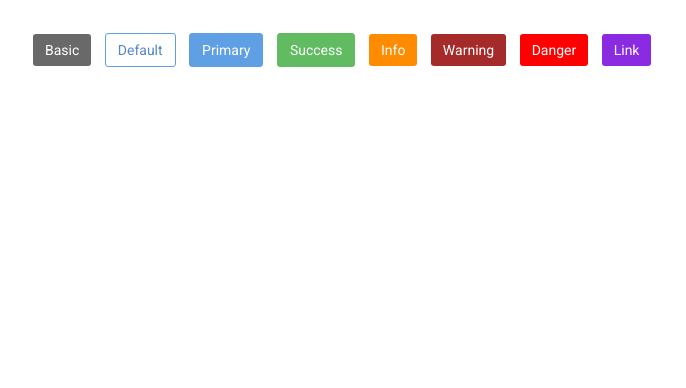
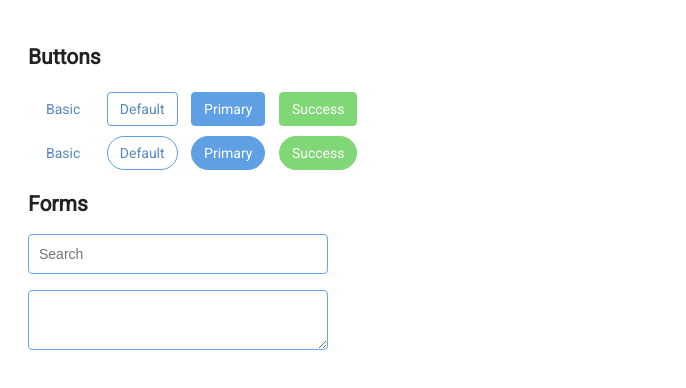
Before and after one commit to Reckue/web-ui-components, a plain HTML site: page buttons/index.html in a window 1280 px wide. Shown: the whole page, without its empty margins (0-686 px from the left). Drawn offline with Linux system fonts and the light colour scheme.

Commit message:
Fix buttons and add forms

```diff
--- a/buttons/index.html
+++ b/buttons/index.html
@@ -1,4 +1,4 @@
-<html>
+<html lang="en">
     <head>
         <title>Buttons</title>
         <meta charset="UTF-8">
@@ -8,31 +8,48 @@
     <body>
         <div class="content">
 
-            <!--  basic  -->
-            <a class="btn-basic" href="#">Basic</a>
+            <h2>Buttons</h2>
+            <!-- buttons -->
+            <div>
+                <!--  btn-basic  -->
+                <a class="btn-basic" href="#">Basic</a>
 
-            <!-- default -->
-            <a class="btn-default" href="#">Default</a>
+                <!-- btn-default -->
+                <a class="btn-default" href="#">Default</a>
 
-            <!-- primary -->
-            <a class="btn-primary" href="#">Primary</a>
+                <!-- btn-primary -->
+                <a class="btn-primary" href="#">Primary</a>
 
-            <!-- success -->
-            <a class="btn-success" href="#">Success</a>
+                <!-- btn-success -->
+                <a class="btn-success" href="#">Success</a>
+            </div>
+            <div>
+                <!--  btn-basic  -->
+                <a class="btn-basic btn-round" href="#">Basic</a>
 
-            <!--  info   -->
-            <a class="btn-info" href="#">Info</a>
+                <!-- btn-default -->
+                <a class="btn-default btn-round" href="#">Default</a>
 
-            <!-- warning -->
-            <a class="btn-warning" href="#">Warning</a>
+                <!-- btn-primary -->
+                <a class="btn-primary btn-round" href="#">Primary</a>
 
-            <!-- danger  -->
-            <a class="btn-danger" href="#">Danger</a>
+                <!-- btn-success -->
+                <a class="btn-success btn-round" href="#">Success</a>
+            </div>
 
-            <!--  link   -->
-            <a class="btn-link" href="#">Link</a>
+            <h2>Forms</h2>
 
-
+            <!-- forms -->
+            <div>
+                <!-- form-search -->
+                <label>
+                    <input class="form-search"  type="search" placeholder="Search"/>
+                </label>
+                <br>
+                <label>
+                    <textarea class="form-text"></textarea>
+                </label>
+            </div>
 
         </div>
     </body>
--- a/buttons/style.css
+++ b/buttons/style.css
@@ -3,9 +3,37 @@ html {
     padding: 0;
     font-family: 'Roboto', sans-serif;
     font-size: 14px;
+    color: #222222;
 }
+
+a {
+    color: #5588c3;
+}
+
 .content {
     padding: 20px;
+}
+
+/* buttons */
+
+/* button-basic */
+.btn-basic {
+    display: inline-block;
+    margin: 5px;
+    padding: 8px 12px;
+    text-decoration: none;
+    cursor: pointer;
+    background-color: transparent;
+    border-radius: 4px;
+    border: 1px solid transparent;
+}
+.btn-basic:hover {
+    border: 1px solid #61abf2;
+    color: #61abf2;
+}
+.btn-basic:active {
+    border: 1px solid #61abf2;
+    box-shadow: inset 0 0 2px rgba(97, 171, 242, 0.8);
 }
 
 /* button-default */
@@ -17,7 +45,7 @@ html {
     text-decoration: none;
     cursor: pointer;
     background-color: #fff;
-    border-radius: 3px;
+    border-radius: 4px;
     border: 1px solid #5fa0e5;
 }
 .btn-default:hover {
@@ -38,7 +66,7 @@ html {
     text-decoration: none;
     cursor: pointer;
     background-color: #5fa0e5;
-    border-radius: 3px;
+    border-radius: 4px;
     border: 1px solid #5fa0e5;
 }
 .btn-primary:hover {
@@ -58,140 +86,51 @@ html {
     color: #fff;
     text-decoration: none;
     cursor: pointer;
-    background-color: #61bb61;
-    border-radius: 3px;
-    border: 1px solid #61bb61;
+    background-color: #80d775;
+    border-radius: 4px;
+    border: 1px solid #80d775;
 }
 .btn-success:hover {
-    background-color: #74e572;
-    border: 1px solid #74e572;
+    background-color: #86e17a;
+    border: 1px solid #86e17a;
 }
 .btn-success:active {
-    border: 1px solid #74e572;
-    box-shadow: inset 0 0 2px rgba(65, 141, 65, 0.8);
+    border: 1px solid #70df70;
+    box-shadow: inset 0 0 2px rgba(133, 187, 121, 0.8);
 }
 
-/* button-basic */
-.btn-basic {
-    display: inline-block;
-    margin: 5px;
-    padding: 8px 12px;
-    color: #fff;
-    text-decoration: none;
-    cursor: pointer;
-    background-color:#696969;
-    border-radius: 3px;
-}
-.btn-basic:focus {
-    border: 2px solid #5fa0e5;
-    transform: translateX(1px);
-}
-.btn-basic:hover {
-    background-color: #808080;
-    border: 1px solid #A52A2A;
-    color: #fff;
-}
-.btn-basic:active {
+.btn-solid {border-radius: 0;}
+.btn-round {border-radius: 20px;}
+
+/* forms */
+
+.form-search {
+    display: block;
+    width: 300px;
+    height: 40px;
+    line-height: 40px;
     border: 1px solid #61abf2;
-    box-shadow: inset 0 0 2px rgba(97, 171, 242, 0.8);
+    padding: 5px 10px;
+    font-size: 14px;
+    border-radius: 4px;
+    outline: none;
 }
 
-/* button-info */
-.btn-info {
-    display: inline-block;
-    margin: 5px;
-    padding: 8px 12px;
-    color: #fff;
-    text-decoration: none;
-    cursor: pointer;
-    background-color: #FF8C00;
-    border-radius: 3px;
-}
-.btn-info:focus {
-    border: 2px solid #5fa0e5;
-    transform: translateX(1px);
-}
-.btn-info:hover {
-    background-color: #FFA500;
-    border: 1px solid #DB7093;
-    color: #fff;
-}
-.btn-info:active {
-    border: 1px solid #61abf2;
-    box-shadow: inset 0 0 2px rgba(97, 171, 242, 0.8);
+.form-search:hover, .form-search:active {
+    box-shadow: inset 0 0 2px rgba(66, 118, 166, 0.8);
 }
 
-/* button-warning */
-.btn-warning {
-    display: inline-block;
-    margin: 5px;
-    padding: 8px 12px;
-    color: #fff;
-    text-decoration: none;
-    cursor: pointer;
-    background-color: #A52A2A;
-    border-radius: 3px;
+.form-text {
+    display: block;
+    width: 300px;
+    height: 60px;
+    line-height: 20px;
+    border: 1px solid #61abf2;
+    padding: 5px 10px;
+    font-size: 14px;
+    border-radius: 4px;
+    outline: none;
 }
-.btn-warning:focus {
-    border: 2px solid #5fa0e5;
-    transform: translateX(1px);
+.form-text:hover, .form-text:active {
+    box-shadow: inset 0 0 2px rgba(66, 118, 166, 0.8);
 }
-.btn-warning:hover {
-    background-color: #FF6347;
-    border: 1px solid #DB7093;
-    color: #fff;
-}
-.btn-warning:active {
-    border: 1px solid #61abf2;
-    box-shadow: inset 0 0 2px rgba(97, 171, 242, 0.8);
-}
-
-/* button-danger */
-.btn-danger {
-    display: inline-block;
-    margin: 5px;
-    padding: 8px 12px;
-    color: #fff;
-    text-decoration: none;
-    cursor: pointer;
-    background-color:  #FF0000;
-    border-radius: 3px;
-}
-.btn-danger:focus {
-    border: 2px solid #5fa0e5;
-    transform: translateX(1px);
-}
-.btn-danger:hover {
-    background-color: #FF4500;
-    border: 1px solid #DB7093;
-    color: #fff;
-}
-.btn-danger:active {
-    border: 1px solid #61abf2;
-    box-shadow: inset 0 0 2px rgba(97, 171, 242, 0.8);
-}
-
-/* button-link */
-.btn-link {
-    display: inline-block;
-    margin: 5px;
-    padding: 8px 12px;
-    color: #fff;
-    text-decoration: none;
-    cursor: pointer;
-    background-color: #8A2BE2;
-    border-radius: 3px;
-}
-.btn-link:focus {
-    border: 2px solid #5fa0e5;
-    transform: translateX(1px);
-}
-.btn-link:hover {
-    background-color: #BA55D3;
-    border: 1px solid #DB7093;
-    color: #fff;
-}
-.btn-link:active {
-    border: 1px solid #61abf2;
-    box-shadow: inset 0 0 2px rgba(97, 171, 242, 0.8);
-}
```
